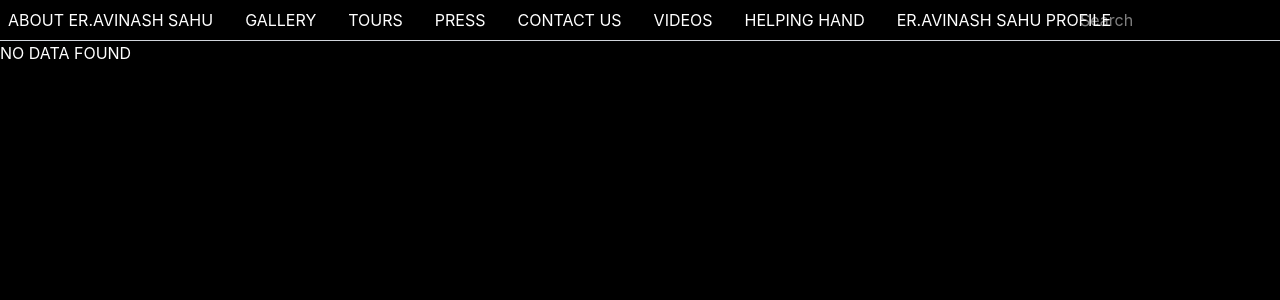
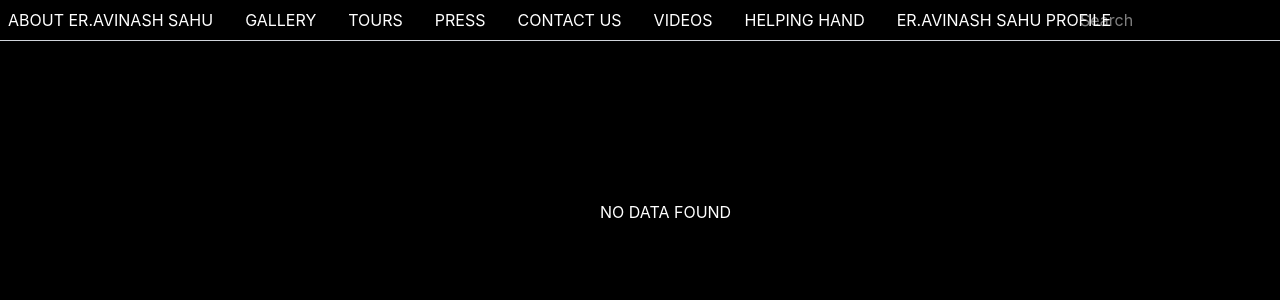
Before and after one commit to abhijeetpratapsahu-dev/gallery, a React (Vite) app: page /search in a window 1280 px wide. Shown: the top 300 px of the page. Built offline with nearby package versions, Linux system fonts and the light colour scheme.

Commit message:
updated website

```diff
--- a/src/Component/Navbar/Search.jsx
+++ b/src/Component/Navbar/Search.jsx
@@ -3,7 +3,7 @@ import React from 'react'
 const Search = () => {
   return (
     <div>
-    <h1>
+    <h1 className="text-white absolute left-150 top-50">
         NO DATA FOUND
     </h1>
     </div>
```
